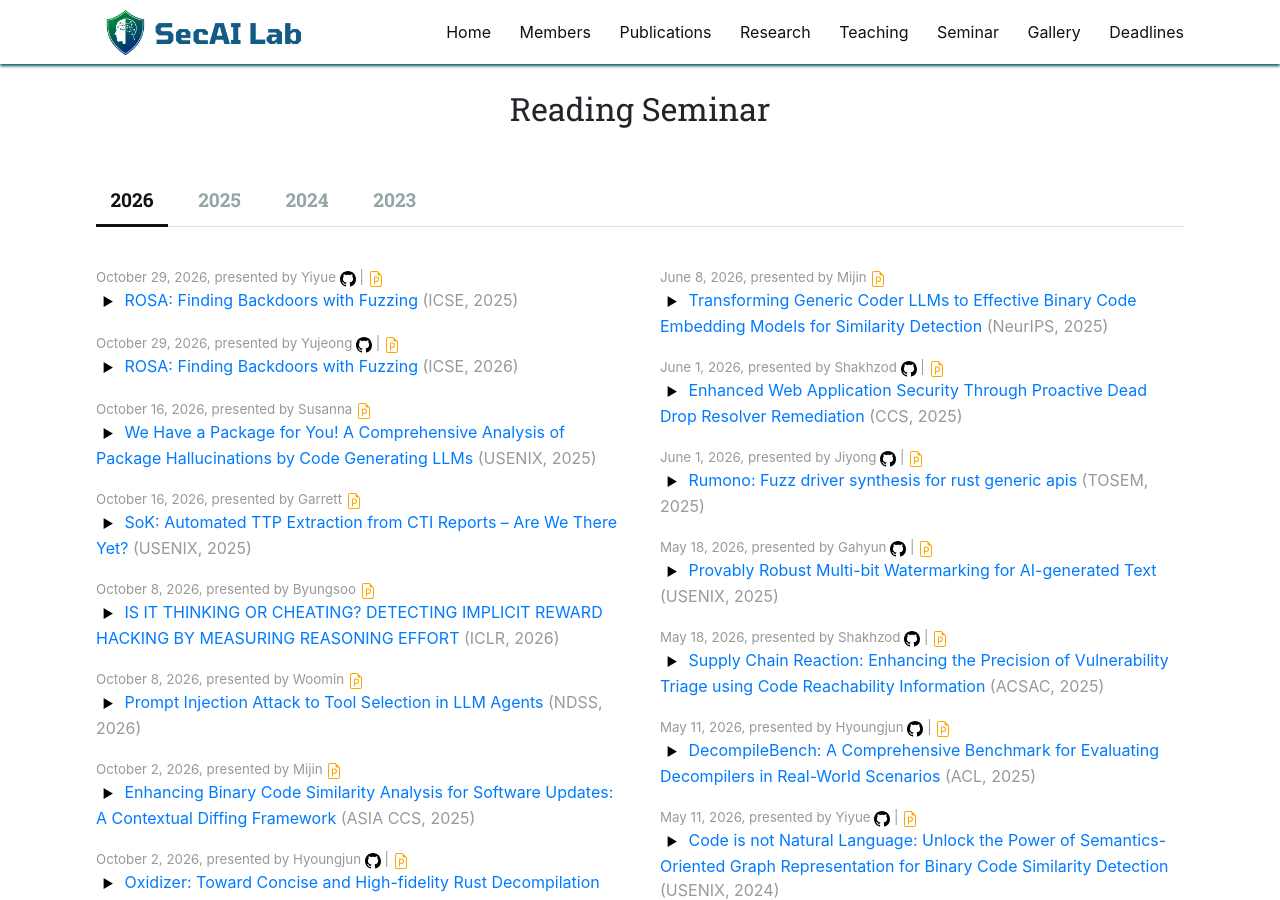
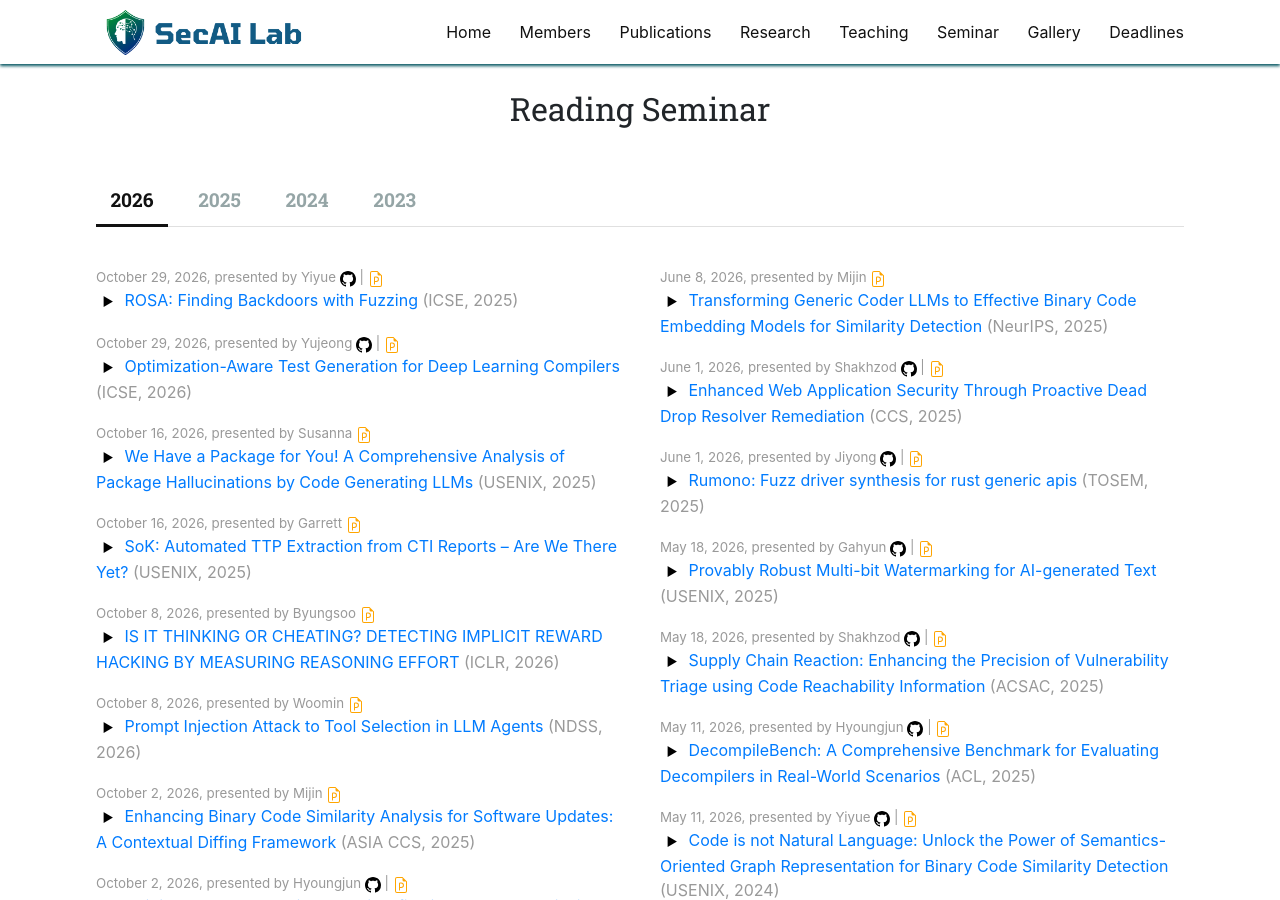
Before and after one commit to SecAI-Lab/secai-lab.github.io, a Jekyll site: the page built from pages/seminar.md, in a window 1280 px wide and 900 px high. Built offline with Jekyll 4.4.1, drawn with Linux system fonts in a browser that asks for light colours; nearby versions of some CDN libraries.

Commit message:
Update readings.yml

```diff
--- a/_data/readings.yml
+++ b/_data/readings.yml
@@ -1,4 +1,4 @@
-- title: "ROSA: Finding Backdoors with Fuzzing"
+- title: "Optimization-Aware Test Generation for Deep Learning Compilers"
   link: "https://arxiv.org/pdf/2511.18918"
   ppt_link: "https://drive.google.com/file/d/1NCRCJnIzrZb8dRINEIXTAxVTQWT0PI_6/view?usp=sharing"
   code_link: "https://github.com/ShenQingchao/OATest"
```
